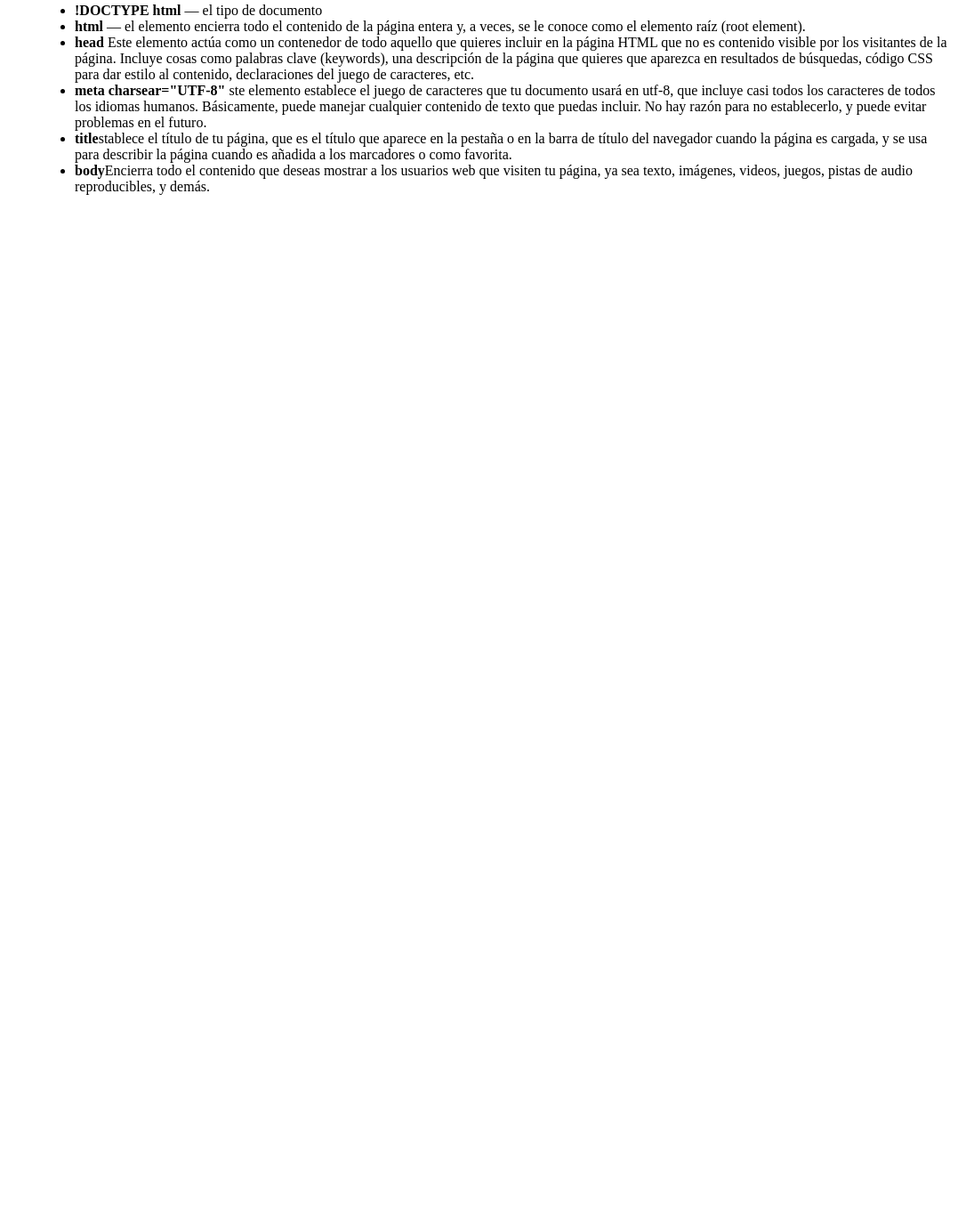
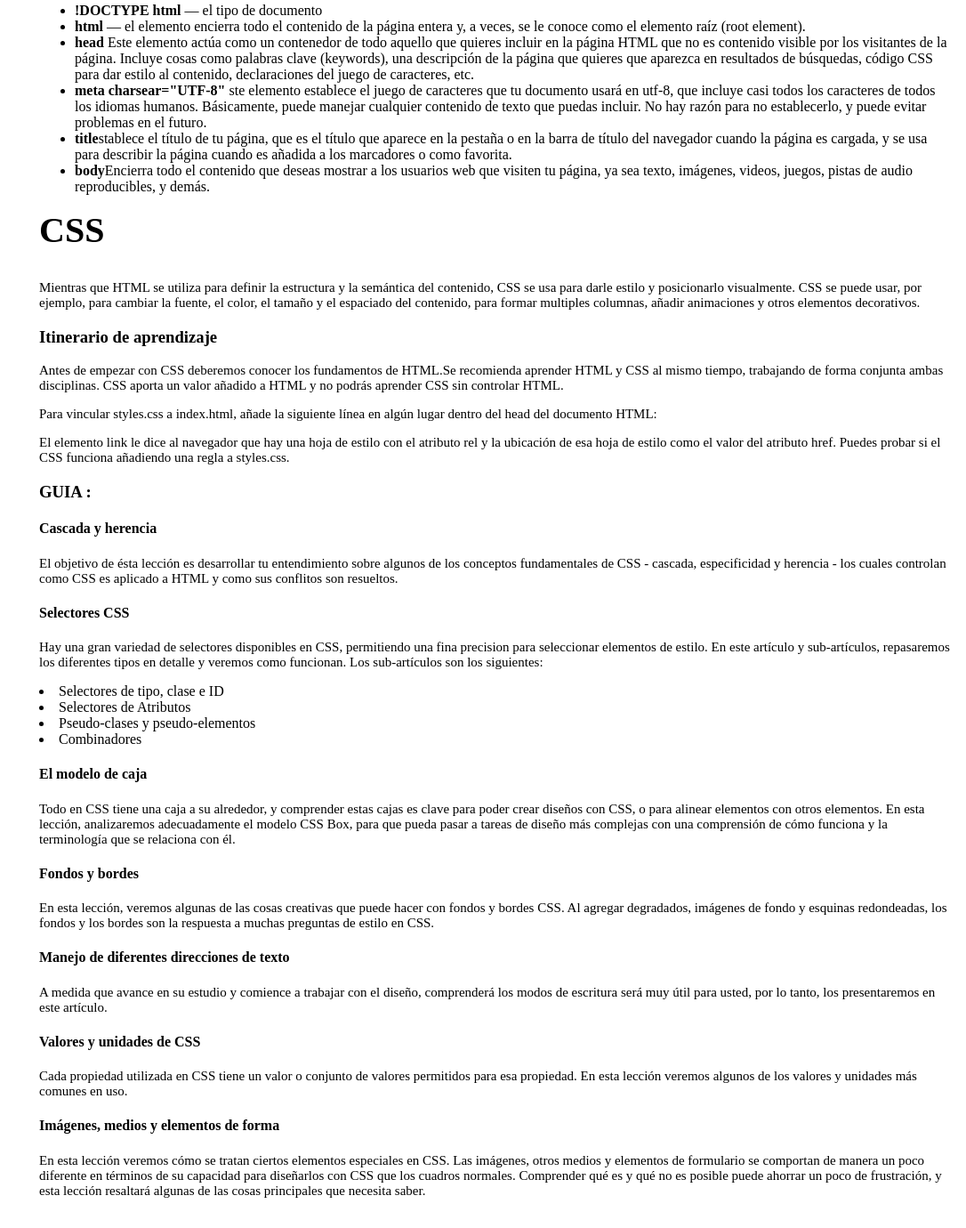
Before and after one commit to AntonellaEL/FAQ-DS, a plain HTML site: page index.html in a window 1280 px wide. Shown: the part 904-2284 px from the top of the page at 89% size, without its empty margins (194-1280 px from the left). Before the commit the page ends 1157 px from the top, so only its background shows below. Drawn offline with Linux system fonts and the light colour scheme.

Commit message:
texto and css

```diff
--- a/index.html
+++ b/index.html
@@ -48,6 +48,31 @@
             <li><strong>title</strong>stablece el título de tu página, que es el título que aparece en la pestaña o en la barra de título del navegador cuando la página es cargada, y se usa para describir la página cuando es añadida a los marcadores o como favorita.</li>
             <li><strong>body</strong>Encierra todo el contenido que deseas mostrar a los usuarios web que visiten tu página, ya sea texto, imágenes, videos, juegos, pistas de audio reproducibles, y demás.</li>
         </ul>
+        <h2 id="seccion3">CSS</h2>
+        <p>Mientras que HTML se utiliza para definir la estructura y la semántica del contenido, CSS se usa para darle estilo y posicionarlo visualmente. CSS se puede usar, por ejemplo, para cambiar la fuente, el color, el tamaño y el espaciado del contenido, para formar multiples columnas, añadir animaciones y otros elementos decorativos.</p>
+        <h3>Itinerario de aprendizaje</h3>
+        <p>Antes de empezar con CSS deberemos conocer los fundamentos de HTML.Se recomienda aprender HTML y CSS al mismo tiempo, trabajando de forma conjunta ambas disciplinas. CSS aporta un valor añadido a HTML y no podrás aprender CSS sin controlar HTML.</p>
+        <p>Para vincular styles.css a index.html, añade la siguiente línea en algún lugar dentro del head del documento HTML:</p>
+        <p>El elemento  link le dice al navegador que hay una hoja de estilo con el atributo rel y la ubicación de esa hoja de estilo como el valor del atributo href. Puedes probar si el CSS funciona añadiendo una regla a styles.css.</p>
+        <h3>GUIA :</h3>
+        <h4>Cascada y herencia</h4>
+        <p>El objetivo de ésta lección es desarrollar tu entendimiento sobre algunos de los conceptos fundamentales de CSS - cascada, especificidad y herencia - los cuales controlan como CSS es aplicado a HTML y como sus conflitos son resueltos.</p>
+        <h4>Selectores CSS</h4>
+        <p>Hay una gran variedad de selectores disponibles en CSS, permitiendo una fina precision para seleccionar elementos de estilo. En este artículo y sub-artículos, repasaremos los diferentes tipos en detalle y veremos como funcionan. Los sub-artículos son los siguientes:</p>
+        <li>Selectores de tipo, clase e ID</li>
+        <li>Selectores de Atributos</li>
+        <li>Pseudo-clases y pseudo-elementos</li>
+        <li>Combinadores</li>
+        <h4>El modelo de caja</h4>
+        <p>Todo en CSS tiene una caja a su alrededor, y comprender estas cajas es clave para poder crear diseños con CSS, o para alinear elementos con otros elementos. En esta lección, analizaremos adecuadamente el modelo CSS Box, para que pueda pasar a tareas de diseño más complejas con una comprensión de cómo funciona y la terminología que se relaciona con él.</p>
+        <h4>Fondos y bordes</h4>
+        <p>En esta lección, veremos algunas de las cosas creativas que puede hacer con fondos y bordes CSS. Al agregar degradados, imágenes de fondo y esquinas redondeadas, los fondos y los bordes son la respuesta a muchas preguntas de estilo en CSS.</p>
+        <h4>Manejo de diferentes direcciones de texto</h4>
+        <p>A medida que avance en su estudio y comience a trabajar con el diseño, comprenderá los modos de escritura será muy útil para usted, por lo tanto, los presentaremos en este artículo.</p>
+        <h4>Valores y unidades de CSS</h4>
+        <p>Cada propiedad utilizada en CSS tiene un valor o conjunto de valores permitidos para esa propiedad. En esta lección veremos algunos de los valores y unidades más comunes en uso.</p>
+        <h4>Imágenes, medios y elementos de forma</h4>
+        <p>En esta lección veremos cómo se tratan ciertos elementos especiales en CSS. Las imágenes, otros medios y elementos de formulario se comportan de manera un poco diferente en términos de su capacidad para diseñarlos con CSS que los cuadros normales. Comprender qué es y qué no es posible puede ahorrar un poco de frustración, y esta lección resaltará algunas de las cosas principales que necesita saber.</p>
 
     </div>
 </body>
```
